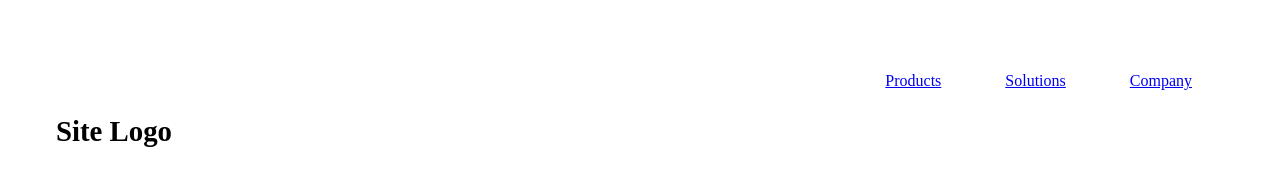
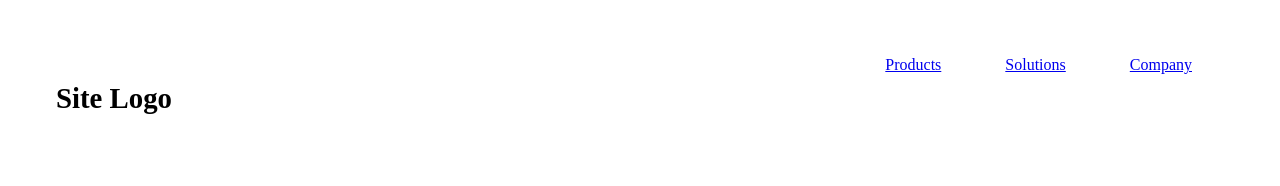
Before and after one commit to VikasRathore16/Assignment3-template3, a plain HTML site: page src/index.html in a window 1280 px wide. Drawn offline with Linux system fonts and the light colour scheme.

Commit message:
customizing Header

```diff
--- a/src/style.css
+++ b/src/style.css
@@ -3,18 +3,23 @@ body{
 }
 ul{
     list-style-type: none;
-    display: block;
+    overflow: hidden;
+    margin: 0px;
 }
 li{
     display: inline;
     float :right;
     padding:2em;
+    padding-bottom: 0.5em;
     padding-top: 0em;
 
 }
+h1{
+    margin: 0px;
+}
 #site-logo{
-    display: block;
-    padding-top: 1em;
+    margin: 0px;
+    padding: 0px;
     font-size: 1.2em;
 
 }
```
